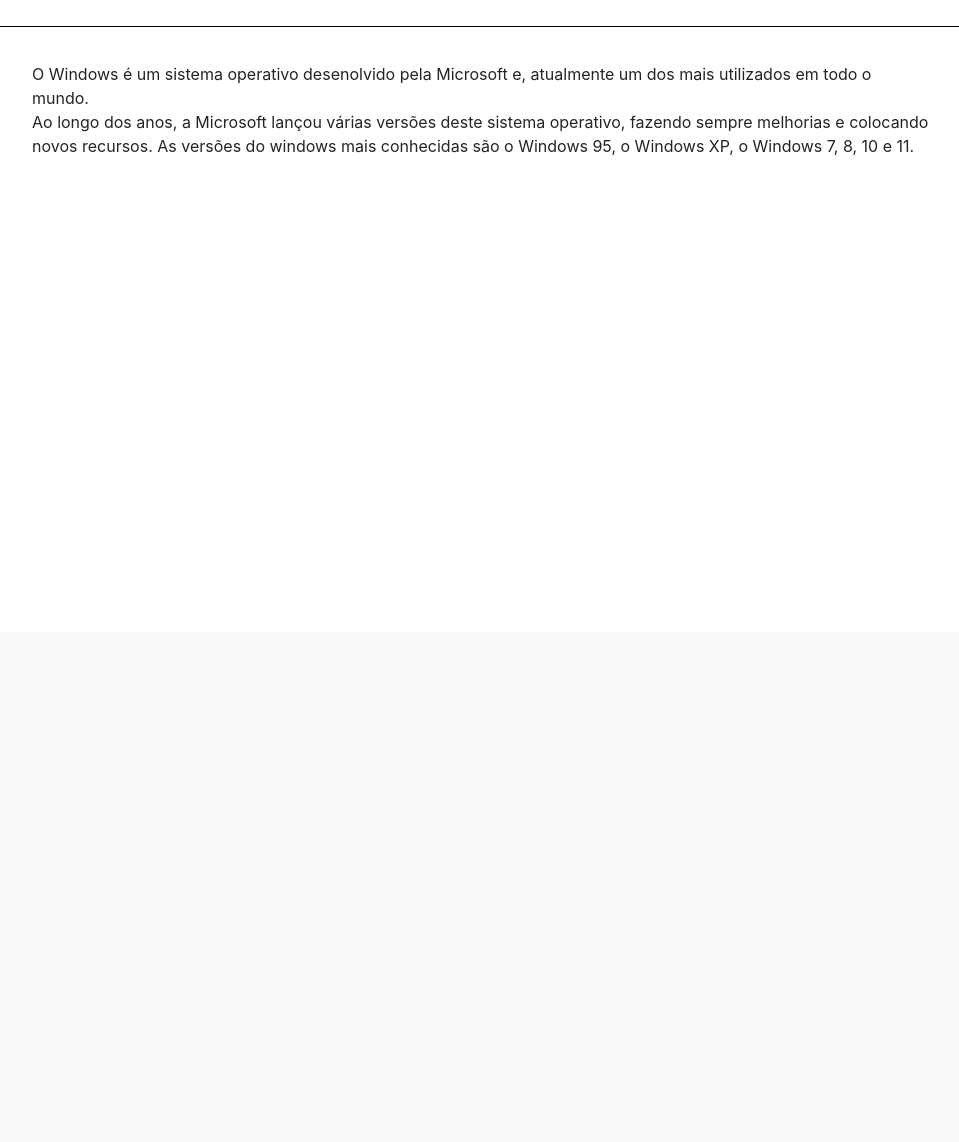
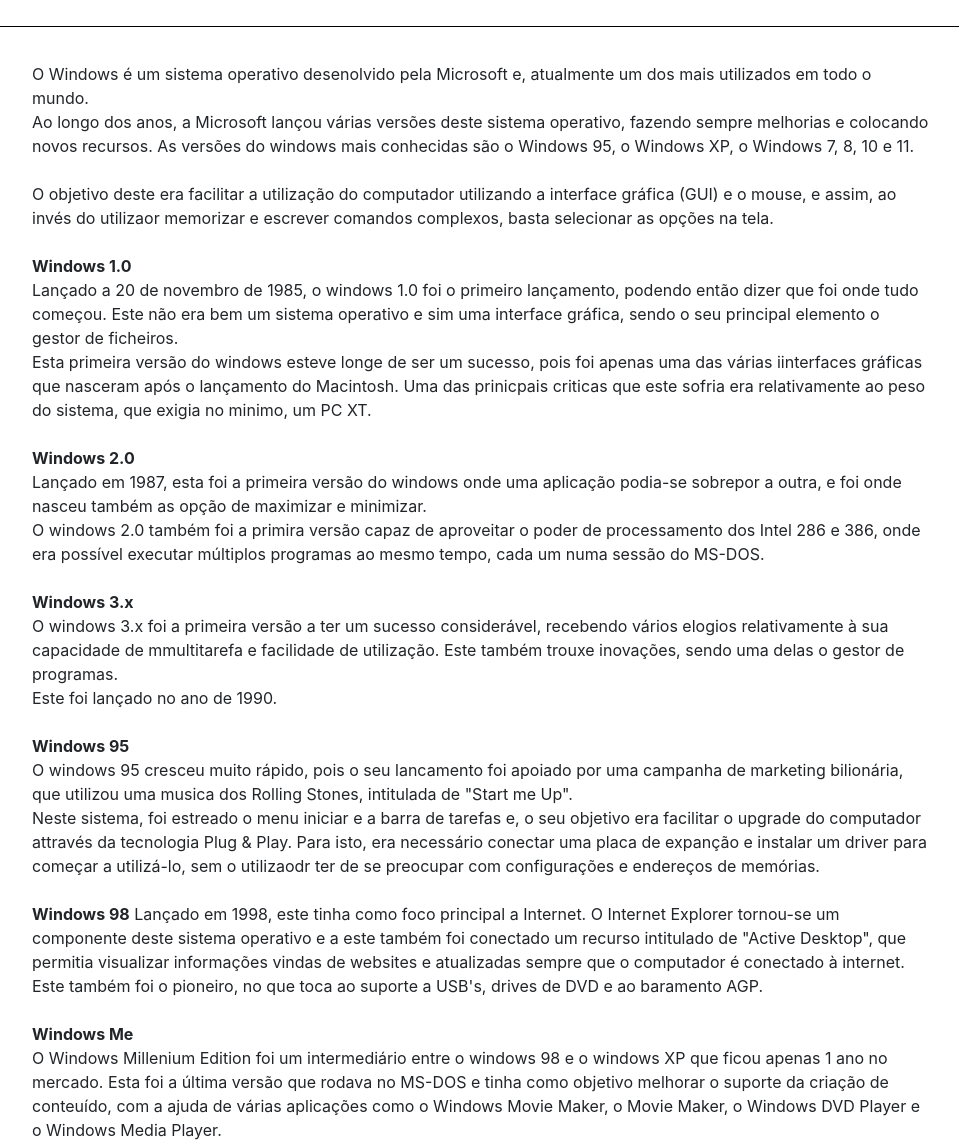
Before and after one commit to AndreCampoos/operative-systems, a PHP site: page /windows.php in a window 1280 px wide. Shown: the part 168-1310 px from the top of the page, without its empty margins (158-1117 px from the left). Before the commit the page ends 323 px from the top, so only its background shows below. Run offline with PHP 8.4, Linux system fonts and the light colour scheme; some libraries are stand-ins or nearby versions.

Commit message:
add windows evolution

```diff
--- a/windows.php
+++ b/windows.php
@@ -61,6 +61,46 @@
     O Windows é um sistema operativo desenolvido pela Microsoft e, atualmente um dos mais utilizados em todo o mundo.
     <br>
     Ao longo dos anos, a Microsoft lançou várias versões deste sistema operativo, fazendo sempre melhorias e colocando novos recursos. As versões do windows mais conhecidas são o Windows 95, o Windows XP, o Windows 7, 8, 10 e 11.
+    <br>
+      <br>
+    O objetivo deste era facilitar a utilização do computador utilizando a interface gráfica (GUI) e o mouse, e assim, ao invés do utilizaor memorizar e escrever comandos complexos, basta selecionar as opções na tela.
+    <br>
+      <br>
+    <b>Windows 1.0</b>
+    <br>
+    Lançado a 20 de novembro de 1985, o windows 1.0 foi o primeiro lançamento, podendo então dizer que foi onde tudo começou. Este não era bem um sistema operativo e sim uma interface gráfica, sendo o seu principal elemento o gestor de ficheiros.
+    <br>
+    Esta primeira versão do windows esteve longe de ser um sucesso, pois foi apenas uma das várias iinterfaces gráficas que nasceram após o lançamento do Macintosh. Uma das prinicpais criticas que este sofria era relativamente ao peso do sistema, que exigia no minimo, um PC XT.
+    <br>
+      <br>
+    <b>Windows 2.0</b>
+    <br>
+    Lançado em 1987, esta foi a primeira versão do windows onde uma aplicação podia-se sobrepor a outra, e foi onde nasceu também as opção de maximizar e minimizar.
+    <br>
+    O windows 2.0 também foi a primira versão capaz de aproveitar o poder de processamento dos Intel 286 e 386, onde era possível executar múltiplos programas ao mesmo tempo, cada um numa sessão do MS-DOS.
+    <br>
+      <br>
+    <b>Windows 3.x</b>
+    <br>
+    O windows 3.x foi a primeira versão a ter um sucesso considerável, recebendo vários elogios relativamente à sua capacidade de mmultitarefa e facilidade de utilização. Este também trouxe inovações, sendo uma delas o gestor de programas.
+    <br>
+    Este foi lançado no ano de 1990.
+    <br>
+      <br>
+    <b>Windows 95</b>
+    <br>
+    O windows 95 cresceu muito rápido, pois o seu lancamento foi apoiado por uma campanha de marketing bilionária, que utilizou uma musica dos Rolling Stones, intitulada de "Start me Up".
+    <br>
+    Neste sistema, foi estreado o menu iniciar e a barra de tarefas e, o seu objetivo era facilitar o upgrade do computador attravés da tecnologia Plug & Play. Para isto, era necessário conectar uma placa de expanção e instalar um driver para começar a utilizá-lo, sem o utilizaodr ter de se preocupar com configurações e endereços de memórias.
+    <br>
+      <br>
+    <b>Windows 98</b>
+    Lançado em 1998, este tinha como foco principal a Internet. O Internet Explorer tornou-se um componente deste sistema operativo e a este também foi conectado um recurso intitulado de "Active Desktop", que permitia visualizar informações vindas de websites e atualizadas sempre que o computador é conectado à internet. Este também foi o pioneiro, no que toca ao suporte a USB's, drives de DVD e ao baramento AGP.
+    <br>
+      <br>
+    <b>Windows Me</b>
+    <br>
+    O Windows Millenium Edition foi um intermediário entre o windows 98 e o windows XP que ficou apenas 1 ano no mercado. Esta foi a última versão que rodava no MS-DOS e tinha como objetivo melhorar o suporte da criação de conteuído, com a ajuda de várias aplicações como o Windows Movie Maker, o Movie Maker, o Windows DVD Player e o Windows Media Player.
   </div>
 </body>
 </html>
```
